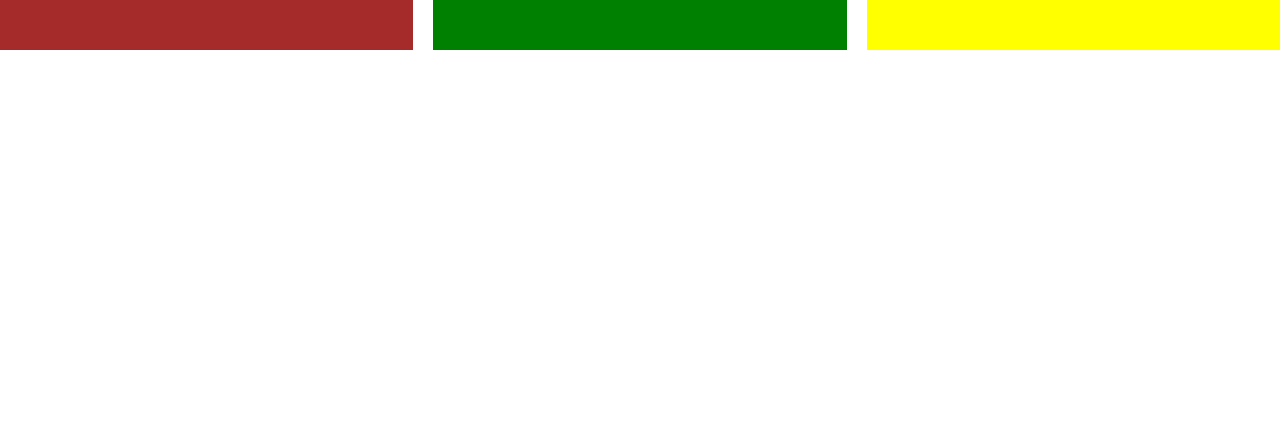
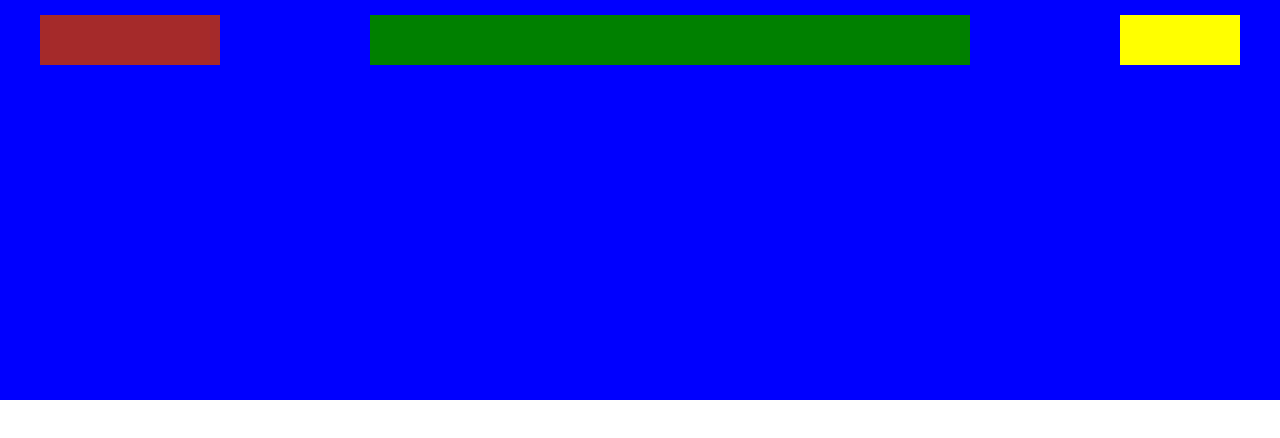
Before and after one commit to mattiavisona/htmlcss-struttura-discord, a plain HTML site: page index.html in a window 1280 px wide. Drawn offline with Linux system fonts and the light colour scheme.

Commit message:
update header

```diff
--- a/index.html
+++ b/index.html
@@ -8,10 +8,12 @@
     <link rel="stylesheet" href="style.css">
 </head>
 <body>
-    <header class="container">
-     <div id="logo"></div>
-     <div id="link"></div>
-     <div id="log-in"></div>
+    <header>
+      <div class="container">
+        <div id="logo"></div>
+        <div id="link"></div>
+        <div id="log-in"></div>
+      </div>
     </header>
 
     <nav>
--- a/style.css
+++ b/style.css
@@ -4,28 +4,37 @@
     box-sizing: border-box;
 }
 
+header{
+    background-color: blue;
+    height: 400px;
+}
 .container{
     display: flex;
     flex-wrap: nowrap;
-    gap: 20px;
     justify-content: space-between;
+    width: 1200px;
+    margin: auto;
 }
 
 header #logo{
     background-color: brown;
     height: 50px;
-    flex-grow: 1;
+    width: 15%;
+    margin-top: 15px;
 }
 
 header #link{
     background-color: green;
     height: 50px;
-    flex-grow: 1;
+    width: 50%;
+    margin-top: 15px;
 
 }
 
 header #log-in{
     background-color: yellow;
     height: 50px;
-    flex-grow: 1;
+    width: 10%;
+    margin-top: 15px;
+
 }
```
